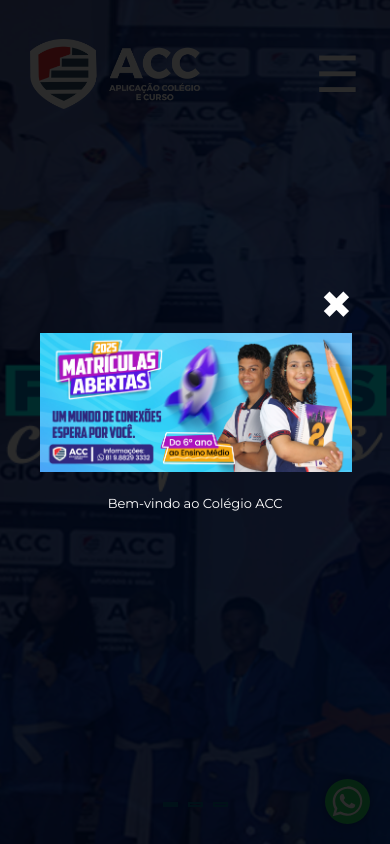
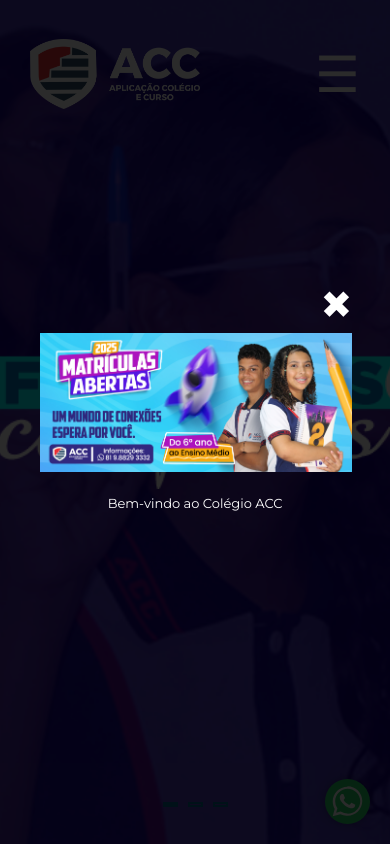
Before and after one commit to alves084/accdev, a PHP site: page / in a window 390 px wide. Run offline with PHP 8.4, Linux system fonts and the light colour scheme.

Commit message:
editing banners&header

```diff
--- a/assets/css/style.css
+++ b/assets/css/style.css
@@ -956,18 +956,15 @@ footer .footer{
     .btn-desktop-only {
         display: none;
     }
-    .slide .slidearea img{
-        display: none;
-    }
     .banner .slide:nth-child(1) {
-        background-image: url('../banners/CAPA-01-ACC-MOBILE.png');
+        background-image: url('../banners/1\ -\ mobile.png');
     }
     .banner .slide:nth-child(2) {
-        background-image: url('../banners/CAPA-02-ACC-MOBILE.jpg');
+        background-image: url('../banners/2\ -\ mobile.png');
         background-position: right;
     }
     .banner .slide:nth-child(3) {
-        background-image: url('../banners/CAPA-03-ACC-MOBILE.png');
+        background-image: url('../banners/3\ -\ mobile.png');
     }
     .banner h1{
         font-size: 30px;
```
Also changed, not shown: assets/banners/1 - mobile.png (added), assets/banners/1.png, assets/banners/2 - mobile.png (added), assets/banners/2.png, assets/banners/3 - mobile.png (added), assets/banners/CAPA-01-ACC-MOBILE.png (deleted), assets/banners/CAPA-02-ACC-MOBILE.jpg (deleted), assets/banners/CAPA-03-ACC-MOBILE.png (deleted), 1 other file.
